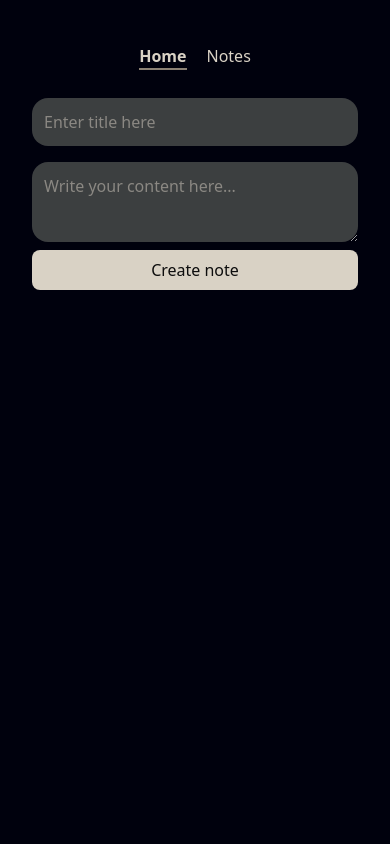
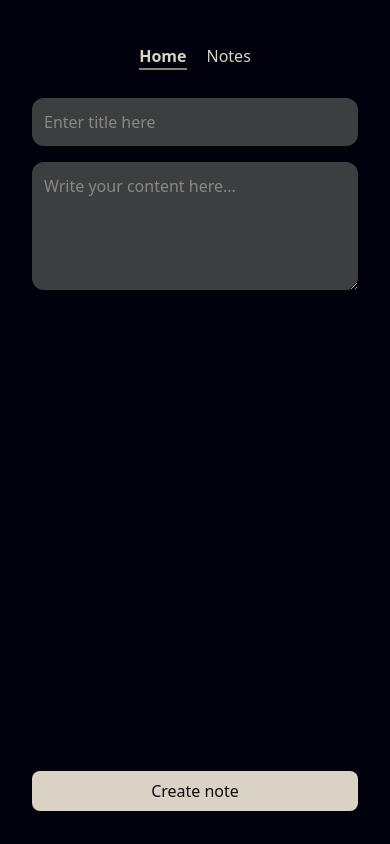
Before and after one commit to Om-Raja/StickyNotes, a React (Vite) app: page / in a window 390 px wide. Built offline with nearby package versions, Linux system fonts and the light colour scheme.

Commit message:
fix: set create note button to bottom for mobile screen

```diff
--- a/src/components/Home.jsx
+++ b/src/components/Home.jsx
@@ -29,11 +29,11 @@ function Home() {
 
   // setNotes(localStorage.getItem("notes"));
   return <div className="flex flex-col justify-center content-center mt-4">
-    <input type="text" placeholder="Enter title here" className="p-3 rounded-2xl bg-[var(--color-surface)]" value={title} onChange={event => setTitle(event.target.value)}/>
+    <input type="text" placeholder="Enter title here" className="p-3 rounded-xl bg-[var(--color-surface)]" value={title} onChange={event => setTitle(event.target.value)}/>
 
-    <textarea className="bg-[var(--color-surface)] mt-4 rounded-2xl p-3 h-20 md:h-32 lg:h-52" placeholder="Write your content here..." value={content} onChange={event=>setContent(event.target.value)}></textarea>
+    <textarea className="bg-[var(--color-surface)] mt-4 rounded-xl p-3 h-32 md:h-32 lg:h-52" placeholder="Write your content here..." value={content} onChange={event=>setContent(event.target.value)}></textarea>
 
-    <button onClick={handleClick} className="bg-[var(--color-primary)] text-[var(--color-textdark)] w-0.5s rounded-lg p-2 mt-2" >
+    <button onClick={handleClick} className="bg-[var(--color-primary)] text-[var(--color-textdark)] w-0.5s rounded-lg p-2 mt-[57vh] md:mt-8 lg:mt-3" >
       { noteId ? "Update the note" : "Create note"}
     </button>
   </div>;
--- a/src/components/Note.jsx
+++ b/src/components/Note.jsx
@@ -48,7 +48,7 @@ function Note() {
           </div>
 
           {/* ---- content ----  */}
-          <p className="mt-1 mb-2">{capitalize(note.content)}</p>
+          <p className="mt-1 mb-2">{note.content}</p>
 
 
           {/* ---- buttons ---- */}
@@ -66,7 +66,7 @@ function Note() {
             {/*copy */}
             <button
               className="bg-[var(--color-primary)] text-[var(--color-textdark)] px-2 py-1.5 rounded-md hover:bg-[var(--color-secondary)] hover:text-[var(--color-primary)] transform hover:scale-110 transition-transform duration-200 ease-in-out cursor-pointer"
-              onClick={() => handleCopy(capitalize(note.content))}
+              onClick={() => handleCopy(note.content)}
             >
               <IoIosCopy />
             </button>
```
